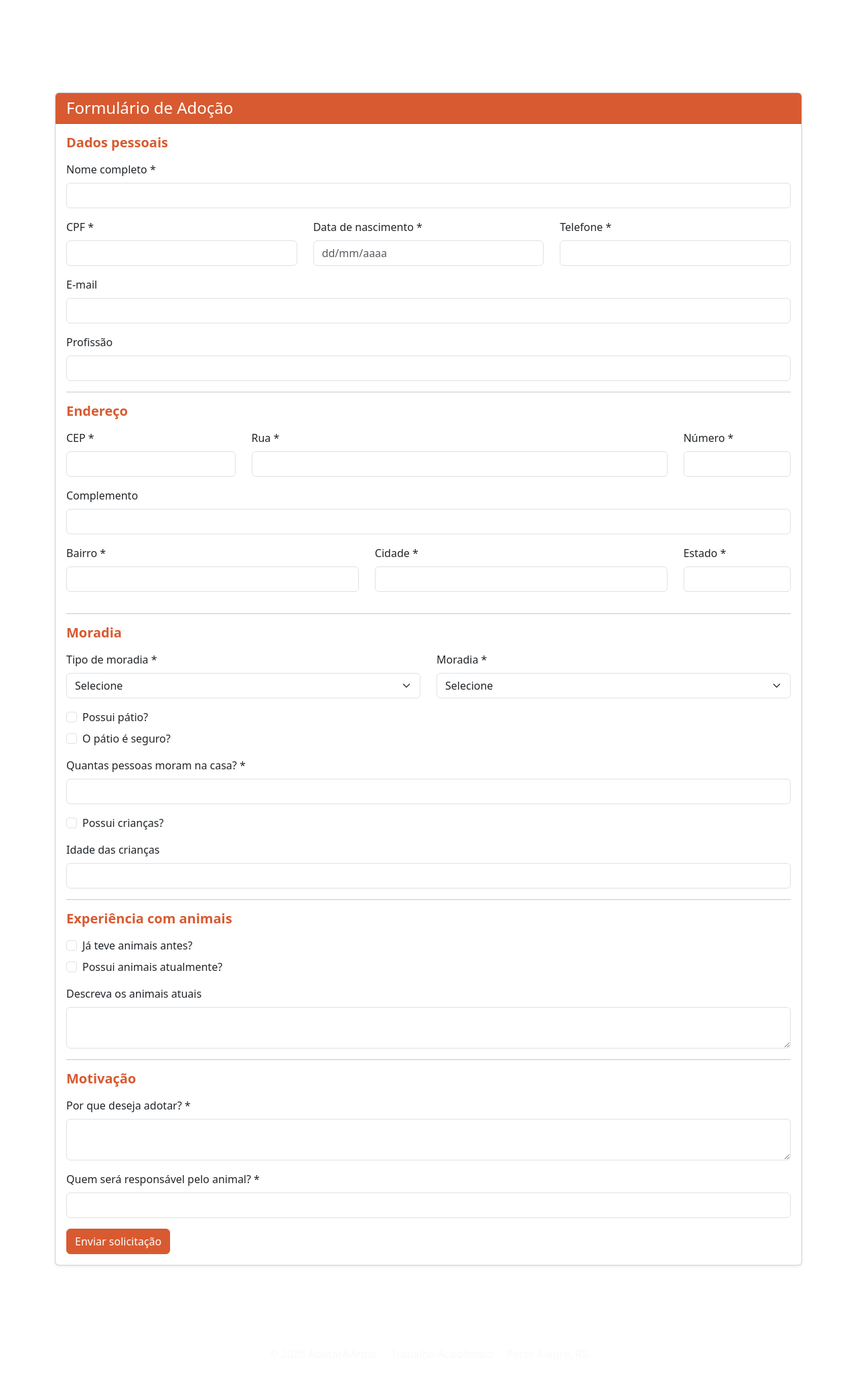
After one commit to anleaes/2026-1-SDM-Segunda-Noite-ZS-07, a Django app: page /adocoes/form/1/ in a window 1280 px wide. The commit adds this page. Shown: the whole page at 67% size. Run offline with Django 5.2, Linux system fonts and the light colour scheme; the visitor is signed in with stand-in values (Sample User, id 1).

Commit message:
adjust the adoption term and adoption system

```diff
--- a/adoptionapp/urls.py
+++ b/adoptionapp/urls.py
@@ -38,4 +38,6 @@ urlpatterns = [
     path('contas/', include('accounts.urls', namespace='accounts')),
 ]
 
-urlpatterns += static(settings.MEDIA_URL, document_root=settings.MEDIA_ROOT)
+if settings.DEBUG:
+    urlpatterns += static(settings.MEDIA_URL,
+                          document_root=settings.MEDIA_ROOT)
--- a/apps/adoptions/urls.py
+++ b/apps/adoptions/urls.py
@@ -8,5 +8,9 @@ router = routers.SimpleRouter()
 router.register('', views.AdoptionViewSet, basename='adocoes')
 
 urlpatterns = [
-    path('', include(router.urls) )
+    path('form/<int:animal_id>/', views.adoption_form_page, name='adoption_form'),
+    path('minhas-solicitacoes/', views.my_requests_page, name='my_requests'),
+    path('solicitacoes/', views.adoption_requests_panel,
+         name='adoption_requests_panel'),
+    path('', include(router.urls))
 ]
--- a/apps/adoptions/views.py
+++ b/apps/adoptions/views.py
@@ -1,6 +1,10 @@
+from urllib import request
+
 from rest_framework import viewsets
 from rest_framework.decorators import action
 from rest_framework.response import Response
+from django.shortcuts import render
+from django.contrib.auth.decorators import login_required, user_passes_test
 from rest_framework.permissions import IsAuthenticated, IsAdminUser
 from rest_framework.authentication import TokenAuthentication, SessionAuthentication
 from django.core.files.base import ContentFile
@@ -142,3 +146,20 @@ class AdoptionViewSet(viewsets.ModelViewSet):
         serializer = AdoptionMySerializer(
             queryset, many=True, context={'request': request})
         return Response(serializer.data)
+
+
+@login_required
+def adoption_form_page(request, animal_id):
+    return render(request, 'adoptions/adoption_form.html', {
+        'animal_id': animal_id
+    })
+
+
+@login_required
+def my_requests_page(request):
+    return render(request, 'adoptions/my_requests.html')
+
+
+@user_passes_test(lambda user: user.is_staff)
+def adoption_requests_panel(request):
+    return render(request, 'adoptions/admin_requests.html')
--- /dev/null
+++ b/templates/adoptions/adoption_form.html
@@ -0,0 +1,277 @@
+{% extends 'base.html' %}
+
+{% block title %}Formulário de Adoção · AdoptionApp{% endblock title %}
+
+{% block body %}
+<style>
+  .adoption-header {
+    background-color: #d85a30;
+    color: #fff;
+  }
+
+  .btn-orange {
+    background-color: #d85a30;
+    border-color: #d85a30;
+    color: #fff;
+  }
+
+  .btn-orange:hover {
+    background-color: #993c1d;
+    border-color: #993c1d;
+    color: #fff;
+  }
+
+  .form-control:focus,
+  .form-select:focus {
+    border-color: #d85a30;
+    box-shadow: 0 0 0 0.25rem rgba(216, 90, 48, 0.25);
+  }
+
+  .form-check-input:checked {
+    background-color: #d85a30;
+    border-color: #d85a30;
+  }
+
+  .section-title {
+    color: #d85a30;
+    font-weight: 700;
+  }
+</style>
+
+<div class="container my-5">
+  <div class="card shadow-sm">
+    <div class="card-header adoption-header">
+      <h4 class="mb-0">Formulário de Adoção</h4>
+    </div>
+
+    <div class="card-body">
+      <form id="adoptionForm">
+        {% csrf_token %}
+
+        <input type="hidden" id="animal" value="{{ animal_id }}">
+
+        <h5 class="mb-3 section-title">Dados pessoais</h5>
+
+        <div class="mb-3">
+          <label class="form-label">Nome completo *</label>
+          <input type="text" id="full_name" class="form-control" required>
+        </div>
+
+        <div class="row">
+          <div class="col-md-4 mb-3">
+            <label class="form-label">CPF *</label>
+            <input type="text" id="cpf" class="form-control" maxlength="11" required>
+          </div>
+
+          <div class="col-md-4 mb-3">
+            <label class="form-label">Data de nascimento *</label>
+            <input type="text" id="birth_date" class="form-control" placeholder="dd/mm/aaaa" required>
+          </div>
+
+          <div class="col-md-4 mb-3">
+            <label class="form-label">Telefone *</label>
+            <input type="text" id="phone" class="form-control" maxlength="11" required>
+          </div>
+        </div>
+
+        <div class="mb-3">
+          <label class="form-label">E-mail</label>
+          <input type="email" id="email" class="form-control">
+        </div>
+
+        <div class="mb-3">
+          <label class="form-label">Profissão</label>
+          <input type="text" id="occupation" class="form-control">
+        </div>
+
+        <hr>
+
+        <h5 class="mb-3 section-title">Endereço</h5>
+
+        <div class="row">
+          <div class="col-md-3 mb-3">
+            <label class="form-label">CEP *</label>
+            <input type="text" id="cep" class="form-control" maxlength="8" required>
+          </div>
+
+          <div class="col-md-7 mb-3">
+            <label class="form-label">Rua *</label>
+            <input type="text" id="street" class="form-control" required>
+          </div>
+
+          <div class="col-md-2 mb-3">
+            <label class="form-label">Número *</label>
+            <input type="text" id="number" class="form-control" required>
+          </div>
+        </div>
+
+        <div class="mb-3">
+          <label class="form-label">Complemento</label>
+          <input type="text" id="complement" class="form-control">
+        </div>
+
+        <div class="row">
+          <div class="col-md-5 mb-3">
+            <label class="form-label">Bairro *</label>
+            <input type="text" id="neighborhood" class="form-control" required>
+          </div>
+
+          <div class="col-md-5 mb-3">
+            <label class="form-label">Cidade *</label>
+            <input type="text" id="city" class="form-control" required>
+          </div>
+
+          <div class="col-md-2 mb-3">
+            <label class="form-label">Estado *</label>
+            <input type="text" id="state" class="form-control" maxlength="2" required>
+          </div>
+        </div>
+
+        <hr>
+
+        <h5 class="mb-3 section-title">Moradia</h5>
+
+        <div class="row">
+          <div class="col-md-6 mb-3">
+            <label class="form-label">Tipo de moradia *</label>
+            <select id="housing_type" class="form-select" required>
+              <option value="">Selecione</option>
+              <option value="Casa">Casa</option>
+              <option value="Apartamento">Apartamento</option>
+            </select>
+          </div>
+
+          <div class="col-md-6 mb-3">
+            <label class="form-label">Moradia *</label>
+            <select id="ownership_type" class="form-select" required>
+              <option value="">Selecione</option>
+              <option value="Própria">Própria</option>
+              <option value="Alugada">Alugada</option>
+            </select>
+          </div>
+        </div>
+
+        <div class="form-check mb-2">
+          <input type="checkbox" id="has_yard" class="form-check-input">
+          <label class="form-check-label">Possui pátio?</label>
+        </div>
+
+        <div class="form-check mb-3">
+          <input type="checkbox" id="yard_secured" class="form-check-input">
+          <label class="form-check-label">O pátio é seguro?</label>
+        </div>
+
+        <div class="mb-3">
+          <label class="form-label">Quantas pessoas moram na casa? *</label>
+          <input type="number" id="residents_count" class="form-control" required>
+        </div>
+
+        <div class="form-check mb-3">
+          <input type="checkbox" id="has_children" class="form-check-input">
+          <label class="form-check-label">Possui crianças?</label>
+        </div>
+
+        <div class="mb-3">
+          <label class="form-label">Idade das crianças</label>
+          <input type="text" id="children_ages" class="form-control">
+        </div>
+
+        <hr>
+
+        <h5 class="mb-3 section-title">Experiência com animais</h5>
+
+        <div class="form-check mb-2">
+          <input type="checkbox" id="had_pets_before" class="form-check-input">
+          <label class="form-check-label">Já teve animais antes?</label>
+        </div>
+
+        <div class="form-check mb-3">
+          <input type="checkbox" id="currently_has_pets" class="form-check-input">
+          <label class="form-check-label">Possui animais atualmente?</label>
+        </div>
+
+        <div class="mb-3">
+          <label class="form-label">Descreva os animais atuais</label>
+          <textarea id="current_pets_description" class="form-control"></textarea>
+        </div>
+
+        <hr>
+
+        <h5 class="mb-3 section-title">Motivação</h5>
+
+        <div class="mb-3">
+          <label class="form-label">Por que deseja adotar? *</label>
+          <textarea id="reason_for_adoption" class="form-control" required></textarea>
+        </div>
+
+        <div class="mb-3">
+          <label class="form-label">Quem será responsável pelo animal? *</label>
+          <input type="text" id="caretaker" class="form-control" required>
+        </div>
+
+        <button type="submit" class="btn btn-orange">
+          Enviar solicitação
+        </button>
+      </form>
+    </div>
+  </div>
+</div>
+
+<script>
+function getCSRFToken() {
+  return document.querySelector('[name=csrfmiddlewaretoken]').value;
+}
+
+document.getElementById('adoptionForm').addEventListener('submit', async function(e) {
+  e.preventDefault();
+
+  const data = {
+    animal: document.getElementById('animal').value,
+    full_name: document.getElementById('full_name').value,
+    cpf: document.getElementById('cpf').value,
+    birth_date: document.getElementById('birth_date').value,
+    phone: document.getElementById('phone').value,
+    email: document.getElementById('email').value,
+    occupation: document.getElementById('occupation').value,
+    cep: document.getElementById('cep').value,
+    street: document.getElementById('street').value,
+    number: document.getElementById('number').value,
+    complement: document.getElementById('complement').value,
+    neighborhood: document.getElementById('neighborhood').value,
+    city: document.getElementById('city').value,
+    state: document.getElementById('state').value,
+    housing_type: document.getElementById('housing_type').value,
+    ownership_type: document.getElementById('ownership_type').value,
+    has_yard: document.getElementById('has_yard').checked,
+    yard_secured: document.getElementById('yard_secured').checked,
+    residents_count: document.getElementById('residents_count').value,
+    has_children: document.getElementById('has_children').checked,
+    children_ages: document.getElementById('children_ages').value,
+    had_pets_before: document.getElementById('had_pets_before').checked,
+    currently_has_pets: document.getElementById('currently_has_pets').checked,
+    current_pets_description: document.getElementById('current_pets_description').value,
+    reason_for_adoption: document.getElementById('reason_for_adoption').value,
+    caretaker: document.getElementById('caretaker').value
+  };
+
+  const response = await fetch('/adocoes/', {
+    method: 'POST',
+    headers: {
+      'Content-Type': 'application/json',
+      'X-CSRFToken': getCSRFToken()
+    },
+    credentials: 'same-origin',
+    body: JSON.stringify(data)
+  });
+
+  if (response.ok) {
+    window.location.href = '/adocoes/minhas-solicitacoes/';
+  } else {
+    const error = await response.json();
+    console.log(error);
+    alert('Erro ao enviar solicitação.');
+  }
+});
+</script>
+
+{% endblock body %}
--- a/templates/animals/animal_detail.html
+++ b/templates/animals/animal_detail.html
@@ -120,7 +120,7 @@
                     <!-- Botão adotar -->
                     <div class="mt-auto">
                         {% if not animal.adopted %}
-                            {% include 'includes/adopt_button.html' with animal=animal classes='btn botao-filtro w-100 py-2 fw-bold' text='Adotar' %}
+                            <a href="{% url 'adoptions:adoption_form' animal.id %}" class="btn botao-filtro w-100 py-2 fw-bold">Adotar</a>
                         {% else %}
                             <button class="btn w-100 py-2 fw-bold rounded-pill bg-secondary text-white" disabled>Animal já adotado</button>
                         {% endif %}
--- a/templates/base.html
+++ b/templates/base.html
@@ -45,12 +45,29 @@
                         <li class="dropdown-item-text fw-bold text-muted">
                             Olá, {{ user.get_full_name|default:user.username }}
                         </li>
+
                         <li><hr class="dropdown-divider"></li>
+
                         <li>
                             <a class="dropdown-item py-2" href="{% url 'accounts:user_change_information' user.username %}">
                                 Configurações da Conta
                             </a>
                         </li>
+
+                        <li>
+                            <a class="dropdown-item py-2" href="{% url 'adoptions:my_requests' %}">
+                                Minhas Solicitações
+                            </a>
+                        </li>
+
+                        {% if user.is_staff or user.is_superuser %}
+                        <li>
+                            <a class="dropdown-item py-2" href="{% url 'adoptions:adoption_requests_panel' %}">
+                                Aprovações de Adoção
+                            </a>
+                        </li>
+                        {% endif %}
+
                         {% if user.is_superuser %}
                         <li>
                             <a class="dropdown-item py-2" href="{% url 'core:management_panel' %}">
@@ -58,19 +75,21 @@
                             </a>
                         </li>
                         {% endif %}
+
                         <li>
                             <a class="dropdown-item py-2" href="{% url 'accounts:user_change_password' %}">
                                 Trocar Senha
                             </a>
                         </li>
+
                         <li><hr class="dropdown-divider"></li>
+
                         <li>
                             <a class="dropdown-item py-2 text-danger fw-bold" href="{% url 'accounts:user_logout' %}">
                                 Sair
                             </a>
                         </li>
                     </ul>
-                    </li>
                     {% else %}
                     <li class="nav-item w-100">
                         <a href="{% url 'accounts:user_login' %}" class="nav-link text-white d-flex align-items-center">
```
Also changed, not shown: templates/accounts/user_change_information.html (+9 -8 lines), templates/accounts/user_change_password.html (+9 -8 lines), templates/adoptions/admin_requests.html (added, +116 -0 lines), templates/adoptions/my_requests.html (added, +90 -0 lines). Lines whose indentation alone changed are shown as unchanged.
